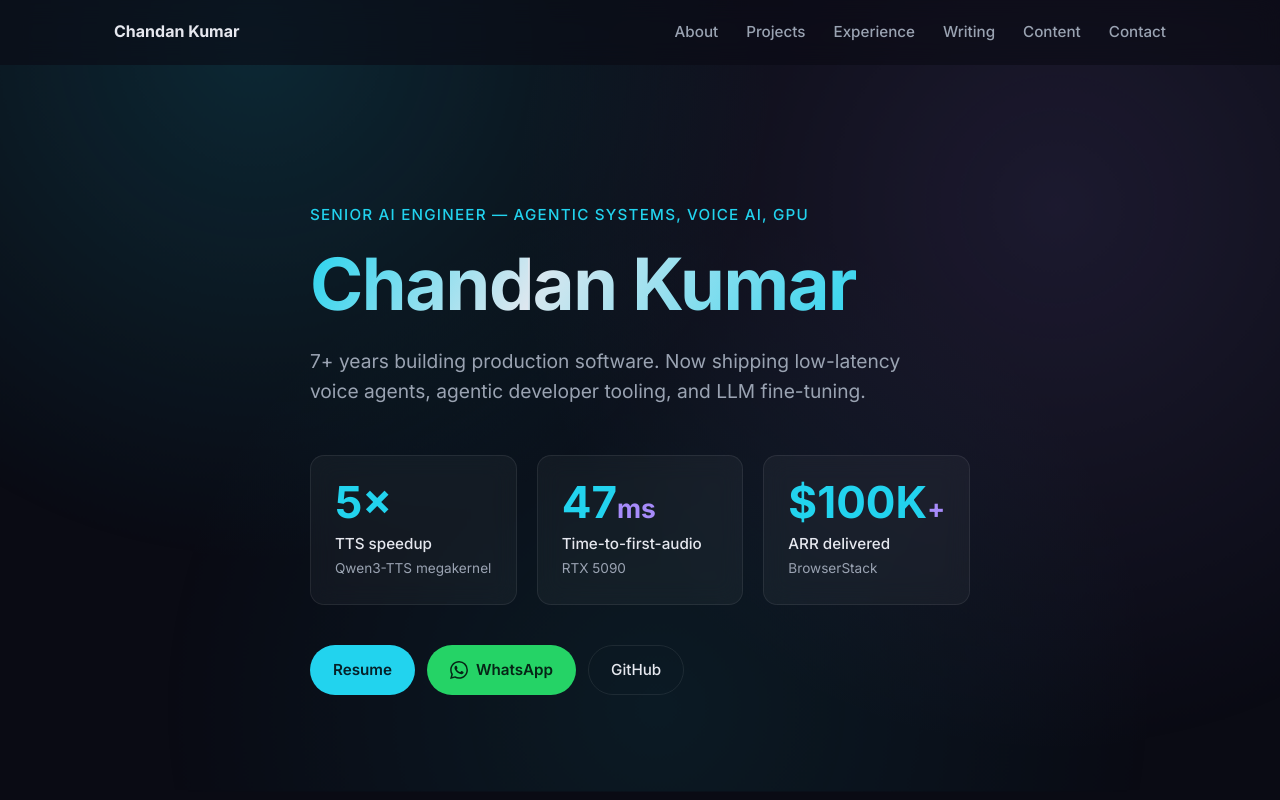
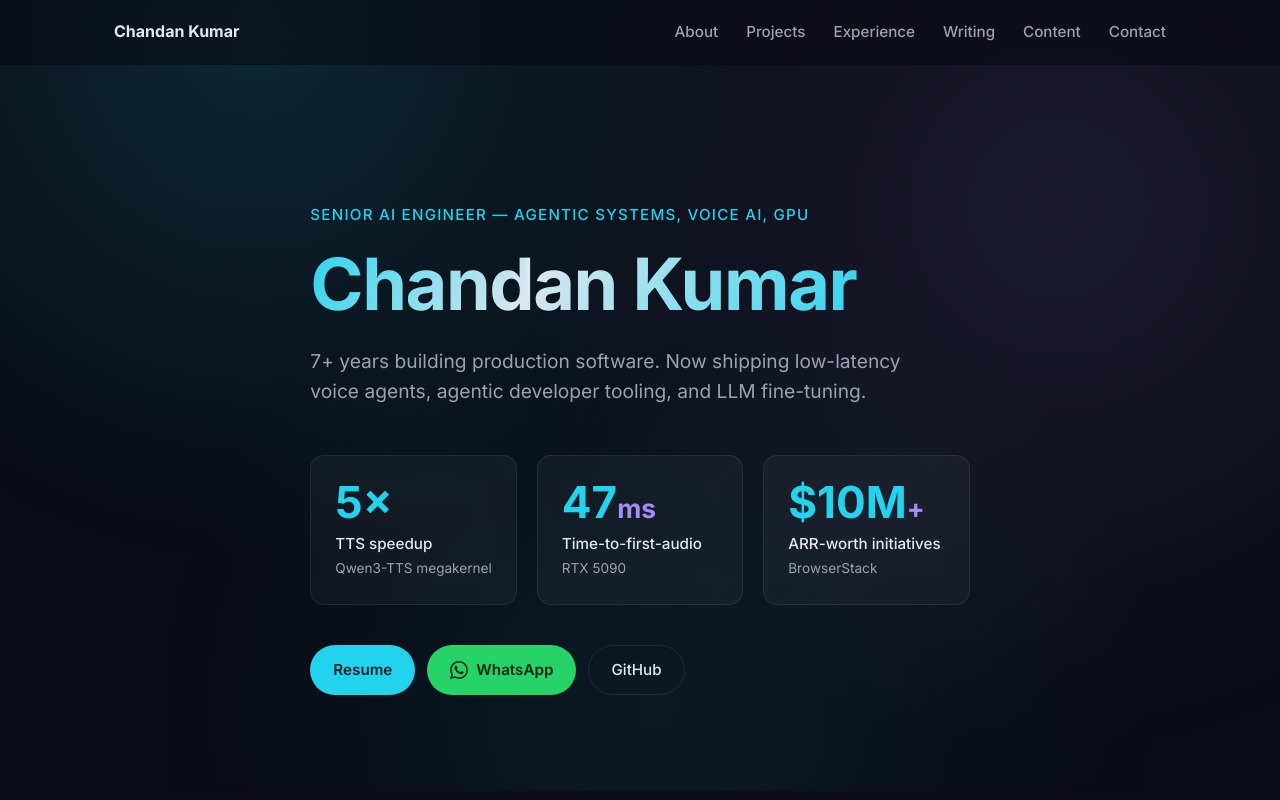
Before and after one commit to chandan-123kumar/chandan-123kumar.github.io, a plain HTML site: page index.html in a window 1280 px wide. Shown: the top 800 px of the page. Drawn offline with Linux system fonts and the light colour scheme.

Commit message:
Update ARR metric: $100K → $10M+ ARR-worth initiatives

```diff
--- a/index.html
+++ b/index.html
@@ -54,8 +54,8 @@
             <div class="metric-label">Time-to-first-audio<br><span>RTX 5090</span></div>
           </div>
           <div class="metric">
-            <div class="metric-value">$100K<span class="metric-unit">+</span></div>
-            <div class="metric-label">ARR delivered<br><span>BrowserStack</span></div>
+            <div class="metric-value">$10M<span class="metric-unit">+</span></div>
+            <div class="metric-label">ARR-worth initiatives<br><span>BrowserStack</span></div>
           </div>
         </div>
         <div class="hero-ctas">
@@ -161,7 +161,7 @@
               <span class="role-date">Mar 2022 — Sep 2024</span>
             </header>
             <ul class="role-bullets">
-              <li>Built a self-serve promotional engine and upsell workflows across Pro plans; $100K+ ARR across retention initiatives.</li>
+              <li>Built a self-serve promotional engine and upsell workflows across Pro plans; led $10M+ ARR-worth retention and expansion initiatives.</li>
               <li>End-to-end marketing-attribution system (UTM tracking, cross-page activity, Salesforce sync).</li>
             </ul>
           </article>
```
Also changed, not shown: assets/og-image.png, assets/og-image.svg.
